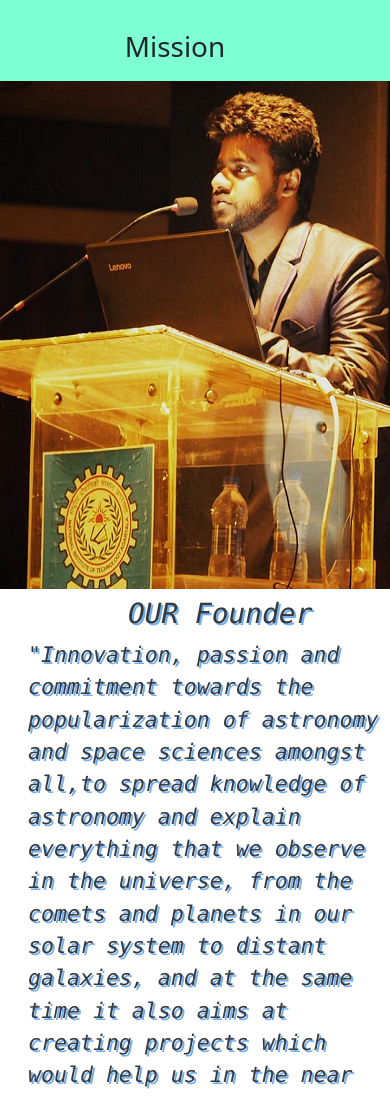
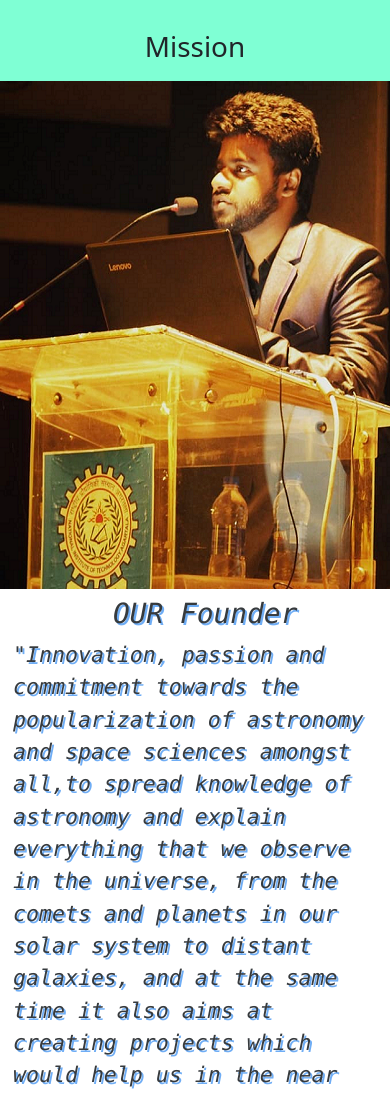
Before and after one commit to Shyamraj2001-cyber/spaceClub, a plain HTML site: page index.html in a window 390 px wide. Shown: the top 1096 px of the page. Drawn offline with nearby package versions, Linux system fonts and the light colour scheme.

Commit message:
css update

```diff
--- a/style.css
+++ b/style.css
@@ -157,9 +157,12 @@ right: 0;
   .slider{
       width: 350px;
   }
+  .mission-txt{
+    padding-right: 10px;
+  }
   #para1{
     display: inline-block;
-    margin-left: 20px;
+    margin-left: 5px;
   }
   #who {
     display: flex;
```
